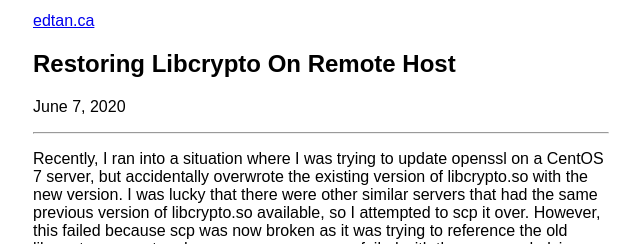
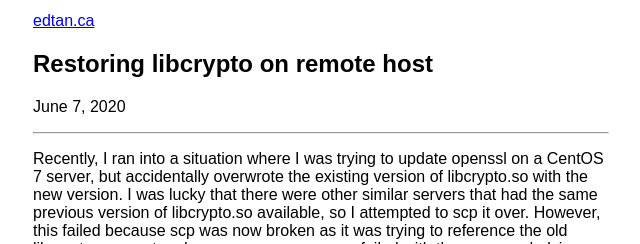
Before and after one commit to edtan/edtan.github.io, a Jekyll site: the page built from _posts/2020-06-07-Restoring-libcrypto-on-remote-host.md, in a window 1280 px wide. Shown: the top 244 px of the page, without its empty margins (319-959 px from the left). Built offline with Jekyll 4.4.1, drawn with Linux system fonts in a browser that asks for light colours; part of the change alters nothing that is shown.

```diff
--- a/_posts/2020-06-07-Restoring-libcrypto-on-remote-host.md
+++ b/_posts/2020-06-07-Restoring-libcrypto-on-remote-host.md
@@ -1,4 +1,5 @@
 ---
+title: Restoring libcrypto on remote host
 description: How to restore libcrypto (or any other shared libraries) after accidentally deleting it on a remote server
 ---
 
```
